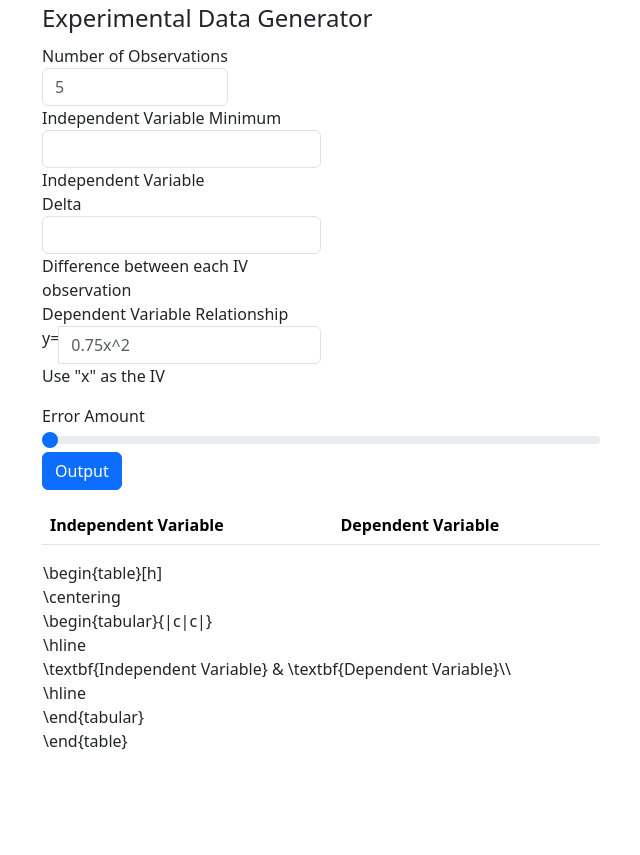
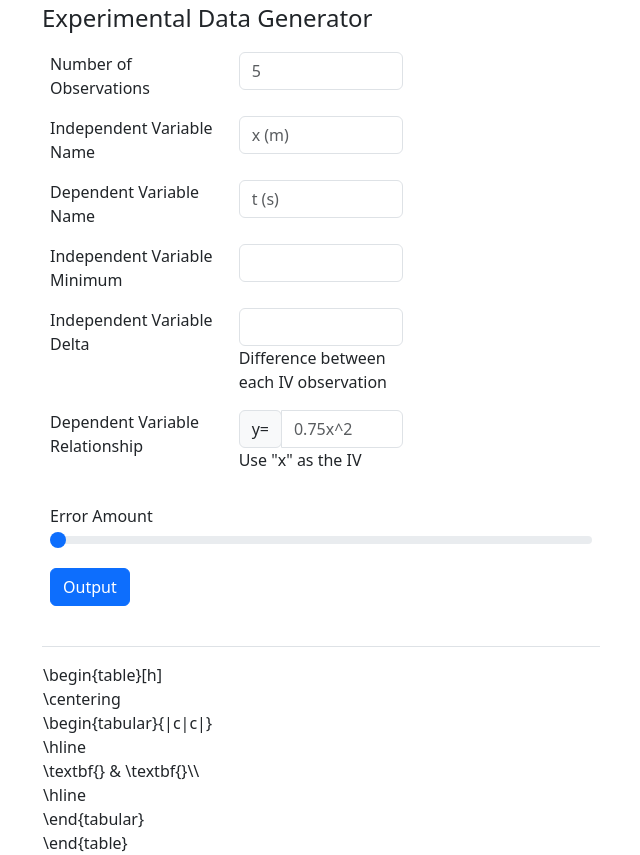
Before and after one commit to mjdudak/experimental-data-generator, a plain HTML site: page index.html in a window 1280 px wide. Shown: the whole page, without its empty margins (40-680 px from the left). Before the commit the page ends 800 px from the top, so only its background shows below. Drawn offline with nearby package versions, Linux system fonts and the light colour scheme.

Commit message:
Made it prettier, and added variable names.

```diff
--- a/index.html
+++ b/index.html
@@ -1,9 +1,14 @@
 <html>
 <head>
+    <title>Experimental Data Generator</title>
     <link href="https://cdn.jsdelivr.net/npm/bootstrap@5.3.3/dist/css/bootstrap.min.css" rel="stylesheet" integrity="sha384-QWTKZyjpPEjISv5WaRU9OFeRpok6YctnYmDr5pNlyT2bRjXh0JMhjY6hW+ALEwIH" crossorigin="anonymous">
     <script src="https://cdn.jsdelivr.net/npm/bootstrap@5.3.3/dist/js/bootstrap.bundle.min.js" integrity="sha384-YvpcrYf0tY3lHB60NNkmXc5s9fDVZLESaAA55NDzOxhy9GkcIdslK1eN7N6jIeHz" crossorigin="anonymous"></script>
     <script src="https://cdnjs.cloudflare.com/ajax/libs/mathjs/12.4.2/math.js" integrity="sha512-34c+czbe1JJMtTH6ebtsJdIa1K3lNsxDC92M3PBI0bACg7nu+DhHwfRS2Zc2qtbyPWKHLTgoxsMrArG4Myx4AQ==" crossorigin="anonymous" referrerpolicy="no-referrer"></script>
-
+    <style>
+      .form-group {
+        padding: 0.5em;
+      }
+    </style>
 
 <body>
     <div class="container">
@@ -16,38 +21,60 @@
         <legend>Experimental Data Generator</legend>
 
         <!-- Text input-->
-        <div class="form-group">
-          <label class="col-md-6 control-label" for="num-obs">Number of Observations</label>
-          <div class="col-md-4">
-          <input id="num-obs" name="num-obs" type="text" placeholder="5" class="form-control input-md" required="">
+        <div class="form-group row">
+          <label class="col-4 control-label" for="num-obs">Number of Observations</label>
+          <div class="col-4">
+          <input id="num-obs" name="num-obs" type="text" placeholder="5" class="form-control" required="" type="number">
 
           </div>
         </div>
 
         <!-- Text input-->
-        <div class="form-group">
-          <label class="col-md-6 control-label" for="ind-min">Independent Variable Minimum</label>
-          <div class="col-md-6">
-          <input id="ind-min" name="ind-min" type="text" placeholder="" class="form-control input-md" required="">
+        <div class="form-group row">
+          <label class="col-md-4 control-label" for="ind-name">Independent Variable Name</label>
+          <div class="col-md-4">
+          <input id="ind-name" name="ind-name" type="text" placeholder="x (m)" class="form-control" required="">
 
           </div>
         </div>
 
         <!-- Text input-->
-        <div class="form-group">
+        <div class="form-group row">
+          <label class="col-md-4 control-label" for="dep-name">Dependent Variable Name</label>
+          <div class="col-md-4">
+          <input id="dep-name" name="dep-name" type="text" placeholder="t (s)" class="form-control" required="">
+
+          </div>
+        </div>
+
+        <!-- Text input-->
+        <div class="form-group row">
+          <label class="col-md-4 control-label" for="ind-min">Independent Variable Minimum</label>
+          <div class="col-md-4">
+          <input id="ind-min" name="ind-min" type="text" placeholder="" class="form-control" required="" type="number">
+
+          </div>
+        </div>
+
+        <!-- Text input-->
+        <div class="form-group row">
           <label class="col-md-4 control-label" for="ind-delta">Independent Variable Delta</label>
-          <div class="col-md-6">
-          <input id="ind-delta" name="ind-delta" type="text" placeholder="" class="form-control input-md" required="">
+          <div class="col-md-4">
+          <input id="ind-delta" name="ind-delta" type="text" placeholder="" class="form-control" required="" type="number">
           <span class="help-block">Difference between each IV observation</span>
           </div>
         </div>
 
         <!-- Prepended text-->
-        <div class="form-group">
-          <label class="col-md-6 control-label" for="var-relat">Dependent Variable Relationship</label>
-          <div class="col-md-6">
+        <div class="form-group row">
+          <label class="col-md-4 control-label" for="var-relat">Dependent Variable Relationship</label>
+          <div class="col-md-4">
             <div class="input-group">
-              <span class="input-group-addon">y=</span>
+              <div class="input-group-prepend">
+                <div class="input-group-text">
+                  y=
+                </div>
+              </div>
               <input id="var-relat" name="var-relat" class="form-control" placeholder="0.75x^2" type="text" required="">
             </div>
             <p class="help-block">Use "x" as the IV</p>
@@ -70,8 +97,8 @@
         <table id="output-table" class="table table-striped">
             <thead>
                 <tr>
-                    <th>Independent Variable</th>
-                    <th>Dependent Variable</th>
+                    <th id="ind-name-table"></th>
+                    <th id="dep-name-table"></th>
                 </tr>
             </thead>
             <tbody id="data-body">
@@ -91,7 +118,7 @@
             <tr><td>\centering</td></tr>
             <tr><td>\begin{tabular}{|c|c|}</td></tr>
             <tr><td>\hline</td></tr>
-            <tr><td>\textbf{Independent Variable} & \textbf{Dependent Variable}\\</td></tr>
+            <tr><td>\textbf{<span id="ind-name-latex"></span>} & \textbf{<span id="dep-name-latex"></span>}\\</td></tr>
             <tr><td>\hline</td></tr>
             <tr id="end-of-latex-table"><td>\end{tabular}</td></tr>
             <tr><td>\end{table}</td></tr>
--- a/main.js
+++ b/main.js
@@ -1,4 +1,15 @@
+function threeSigFigs(num) {
+    return num.toPrecision(3)
+}
+
+
 function generateData(ev) {
+    const ind_var_name = document.querySelector("#ind-name").value
+    document.querySelector("#ind-name-table").textContent = ind_var_name
+    document.querySelector("#ind-name-latex").textContent = ind_var_name
+    const dep_var_name = document.querySelector("#dep-name").value
+    document.querySelector("#dep-name-table").textContent = dep_var_name
+    document.querySelector("#dep-name-latex").textContent = dep_var_name
     const tbody = document.querySelector("#data-body")
     const template = document.querySelector("#data-row")
     const latex_body = document.querySelector("#latex-code > tbody")
@@ -28,12 +39,12 @@ function generateData(ev) {
         deps[i] = eqn.evaluate(scope) + ((dep_range/num_obs)*(Math.random()-0.5)*error/100)//NEED RANDOMIZER
         const clone = template.content.cloneNode(true)
         let td = clone.querySelectorAll("td")
-        td[0].textContent = inds[i]
-        td[1].textContent = deps[i]
+        td[0].textContent = threeSigFigs(inds[i])
+        td[1].textContent = threeSigFigs(deps[i])
         tbody.appendChild(clone)
         const latex_clone = latex_template.content.cloneNode(true)
         let latex_td = latex_clone.querySelector("td")
-        latex_td.textContent = inds[i] + "&" + deps[i] + "\\\\"
+        latex_td.textContent = threeSigFigs(inds[i]) + "&" + threeSigFigs(deps[i]) + "\\\\"
         latex_body.insertBefore(latex_clone, latex_before)
     }
     console.log(deps)
```
